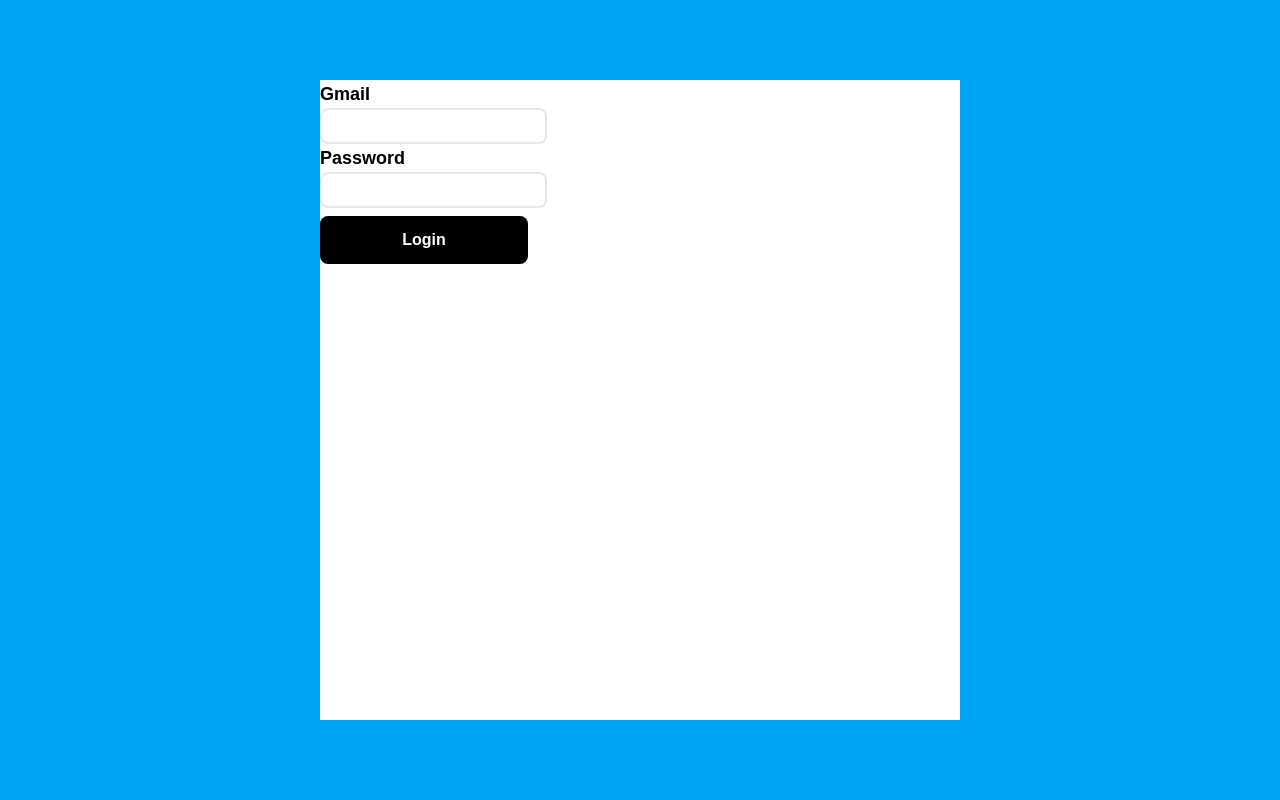
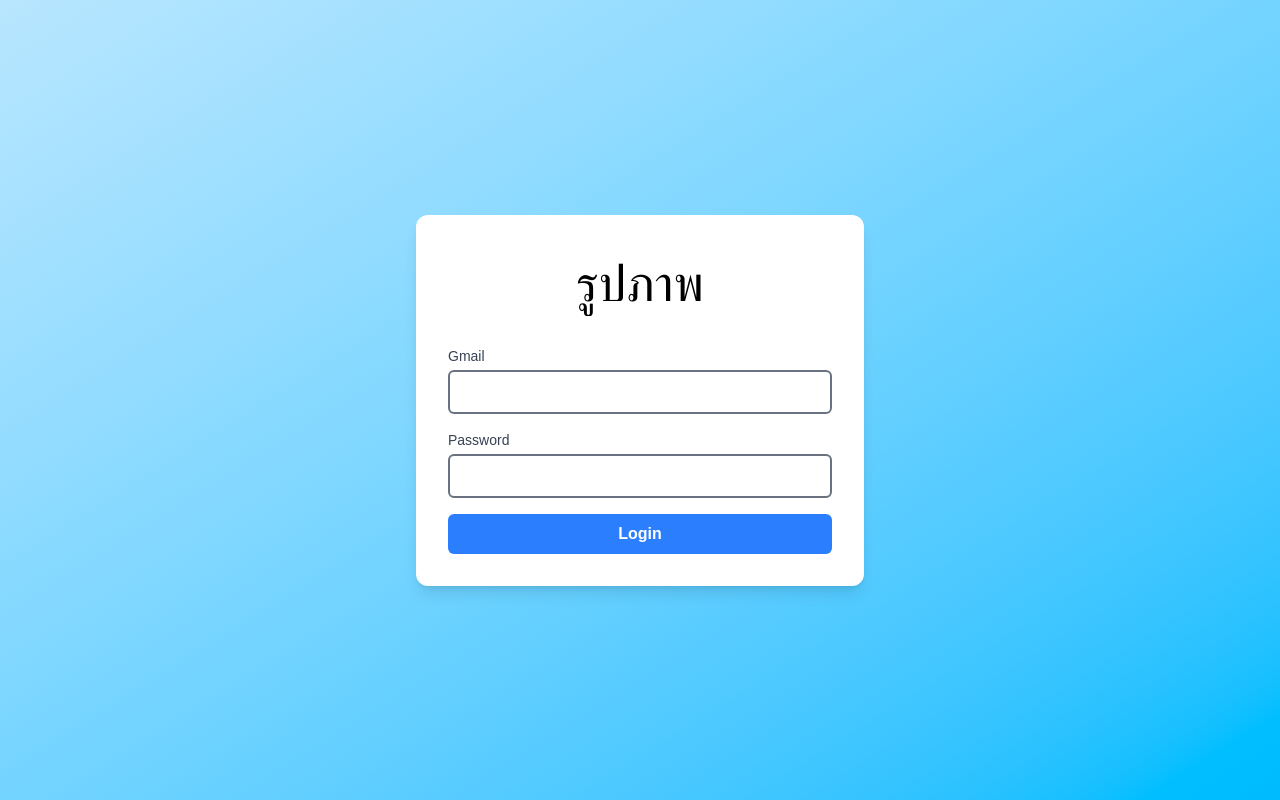
Before and after one commit to panuwit009/dtstock, a Next.js app: page / in a window 1280 px wide. Built offline with nearby package versions, Linux system fonts and the light colour scheme.

Commit message:
ui login ใหม่สัส

```diff
--- a/src/app/components/login.tsx
+++ b/src/app/components/login.tsx
@@ -1,17 +1,34 @@
-export default function Login () {
-    return (
-        <div className="bg-sky-500 h-dvh w-screen flex justify-center items-center">
-            <div className="bg-white h-[80%] w-[100%] lg:h-[80%] lg:w-[50%]">
-                <div className="text-black text-lg font-bold">Gmail</div>
-                <input className="px-2 py-1 rounded-lg bg-white border-2 border-gray-200
-                focus:border-blue-400 hover:border-blue-500 outline-none text-black" type="text"/>
-                <div className="text-black text-lg font-bold">Password</div>
-                <input className="px-2 py-1 rounded-lg bg-white border-2 border-gray-200
-                focus:border-blue-400 hover:border-blue-500 outline-none text-black" type="password"></input>
-                <br></br>
-                <button className="bg-black text-white w-52 px-6 py-3 rounded-lg mt-2 font-bold
-                transition duration-500 hover:scale-95 hover:bg-gradient-to-b from-black/50 to-gray-500/40">Login</button>
+export default function Login() {
+  return (
+    <div className="bg-gradient-to-br from-sky-200 via-sky-300 to-sky-400 min-h-screen w-screen flex justify-center items-center">
+      <div className="w-[90%] max-w-md bg-white rounded-xl shadow-lg p-8">
+        <div className="flex flex-col items-center space-y-6">
+          <div className="text-[50px] text-black">รูปภาพ</div>
+            <div className="w-full space-y-4">
+                <div>
+                    <label className="block text-sm font-medium text-gray-700 mb-1">Gmail</label>
+                    <input
+                        type="text"
+                        className="w-full px-3 py-2 rounded-md border-2 border-gray-500 focus:border-blue-400 focus:ring-1 focus:ring-blue-200 outline-none transition"
+                    />
+                </div>
+
+                <div>
+                    <label className="block text-sm font-medium text-gray-700 mb-1">Password</label>
+                    <input
+                        type="password"
+                        className="w-full px-3 py-2 rounded-md border-2 border-gray-500 focus:border-blue-400 focus:ring-1 focus:ring-blue-200 outline-none transition"
+                    />
+                </div>
+
+                <button
+                className="w-full bg-blue-500 text-white font-semibold py-2 rounded-md hover:bg-blue-600 transition active:scale-[0.98]"
+                >
+                Login
+                </button>
             </div>
         </div>
-    );
+      </div>
+    </div>
+  );
 }
```
